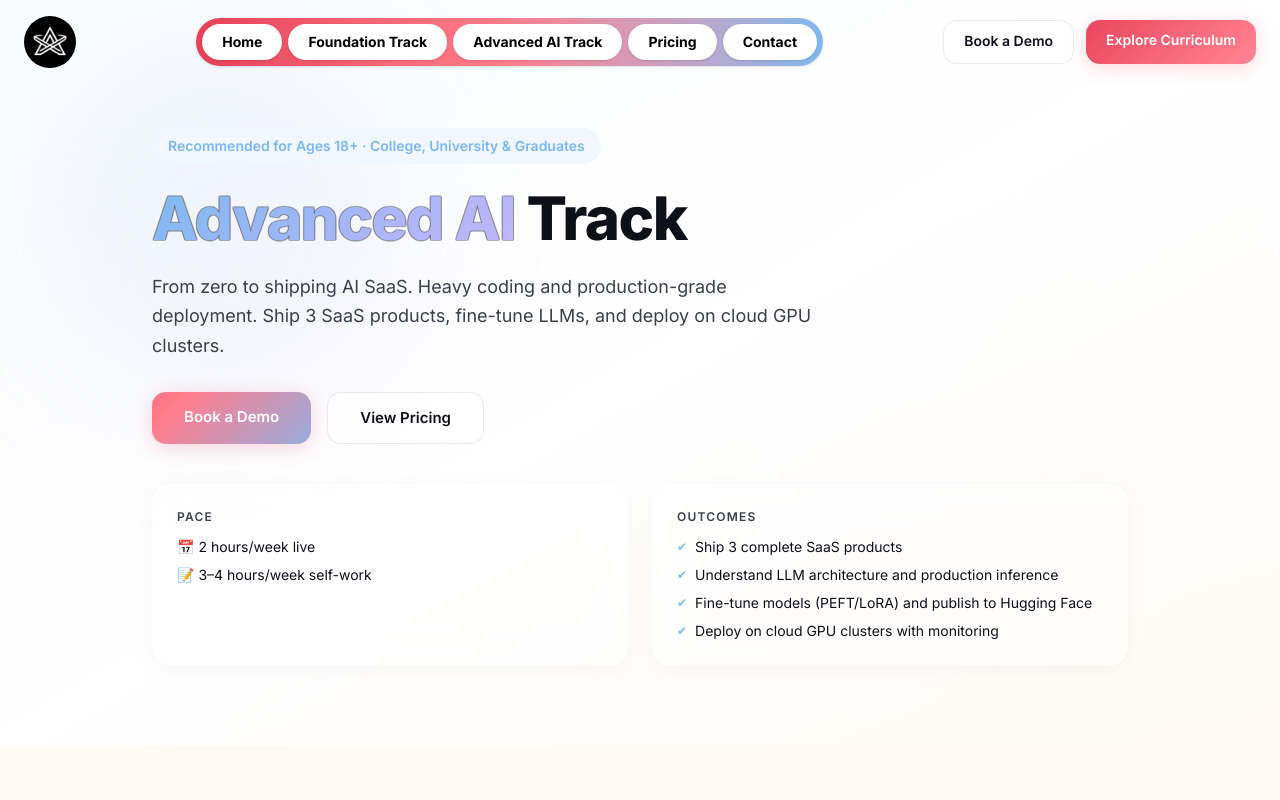
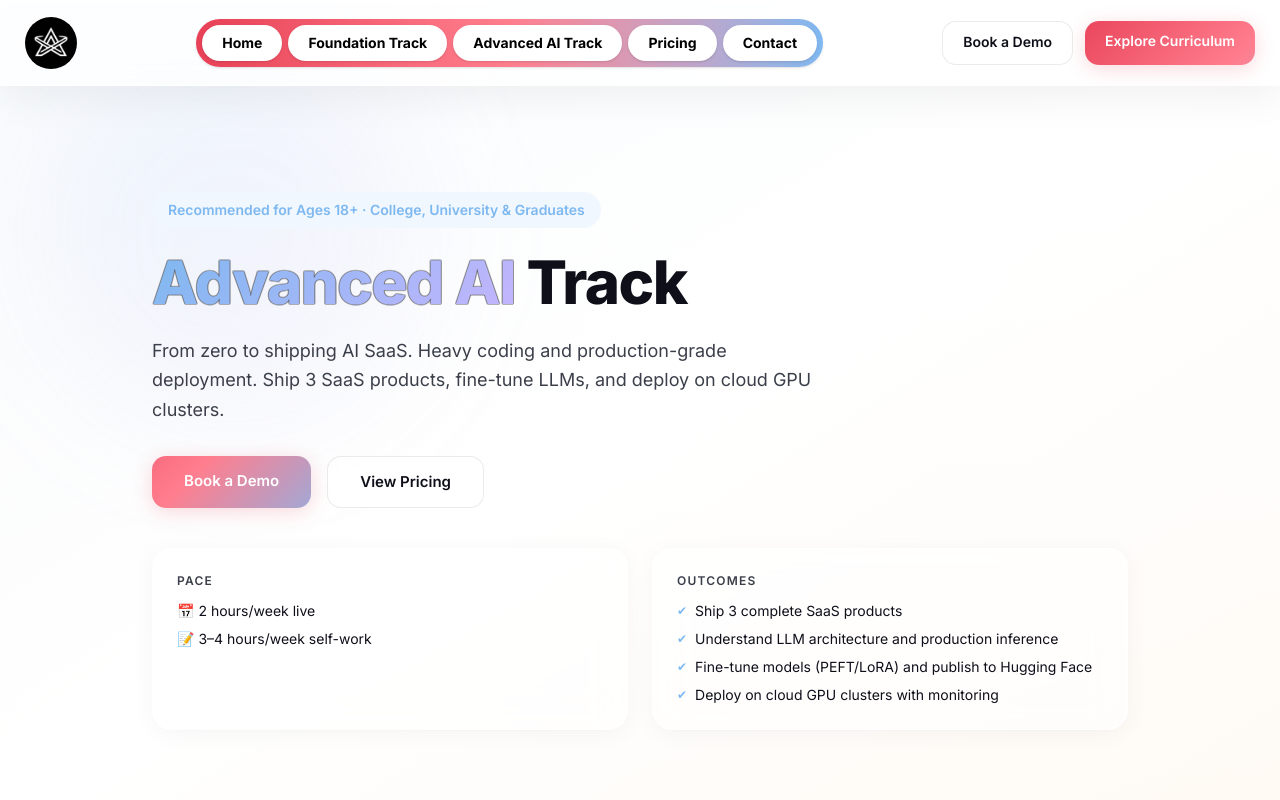
Before and after one commit to YADAV1825/AutonomousX_Tech, a Next.js app: page /advanced in a window 1280 px wide. Shown: the top 800 px of the page. Built offline with nearby package versions, Linux system fonts and the light colour scheme.

Commit message:
Navbar & size issue update

```diff
--- a/src/app/advanced/page.tsx
+++ b/src/app/advanced/page.tsx
@@ -11,7 +11,7 @@ export default function AdvancedPage() {
   return (
     <>
       {/* Hero Banner */}
-      <section className="relative pt-24 pb-12 sm:pt-28 sm:pb-16 lg:pt-32 lg:pb-20 overflow-hidden">
+      <section className="relative pt-44 pb-12 sm:pt-48 sm:pb-16 lg:pt-48 lg:pb-20 overflow-hidden">
         <div className="absolute inset-0 bg-gradient-to-br from-ice/40 via-white to-cream/20 pointer-events-none" />
         <div className="absolute top-10 left-10 w-96 h-96 rounded-full bg-gradient-to-br from-sky/10 to-lavender/10 blur-3xl pointer-events-none" />
 
--- a/src/app/foundation/page.tsx
+++ b/src/app/foundation/page.tsx
@@ -11,7 +11,7 @@ export default function FoundationPage() {
   return (
     <>
       {/* Hero Banner */}
-      <section className="relative pt-24 pb-12 sm:pt-28 sm:pb-16 lg:pt-32 lg:pb-20 overflow-hidden">
+      <section className="relative pt-44 pb-12 sm:pt-48 sm:pb-16 lg:pt-48 lg:pb-20 overflow-hidden">
         <div className="absolute inset-0 bg-gradient-to-br from-blush/40 via-white to-cream/30 pointer-events-none" />
         <div className="absolute top-10 right-10 w-96 h-96 rounded-full bg-gradient-to-br from-soft-red/10 to-rose/10 blur-3xl pointer-events-none" />
 
--- a/src/app/globals.css
+++ b/src/app/globals.css
@@ -341,9 +341,6 @@
 /* ===== BODY SCROLL LOCK ===== */
 .body-scroll-locked {
   overflow: hidden;
-  position: fixed;
-  width: 100%;
-  height: 100%;
 }
 
 /* ===== SCROLLBAR HIDE ===== */
--- a/src/components/Hero.tsx
+++ b/src/components/Hero.tsx
@@ -97,12 +97,12 @@ export default function Hero() {
       </motion.div>
 
       {/* Content */}
-      <div className="relative z-10 max-w-7xl mx-auto px-4 sm:px-6 py-20 sm:py-24 lg:py-32 flex w-full">
+      <div className="relative z-10 max-w-7xl mx-auto px-4 sm:px-6 pt-44 pb-20 sm:pt-48 sm:pb-24 lg:pt-48 lg:pb-32 flex w-full">
         <motion.div
           initial={{ opacity: 0, y: 30 }}
           animate={{ opacity: 1, y: 0 }}
           transition={{ duration: 0.8, ease: "easeOut" }}
-          className="max-w-2xl lg:max-w-3xl"
+          className="max-w-2xl lg:max-w-3xl flex flex-col items-center text-center lg:items-start lg:text-left mx-auto lg:mx-0"
         >
           {/* Academy badge */}
           <motion.div
@@ -145,7 +145,7 @@ export default function Hero() {
             initial={{ opacity: 0, y: 20 }}
             animate={{ opacity: 1, y: 0 }}
             transition={{ delay: 0.5 }}
-            className="flex flex-col sm:flex-row gap-3 sm:gap-4 mb-8 sm:mb-12"
+            className="flex flex-col sm:flex-row gap-3 sm:gap-4 mb-8 sm:mb-12 w-full sm:w-auto justify-center lg:justify-start"
           >
             <Link href="#contact" className="btn-gradient text-base no-underline text-center">
               Book a Demo
--- a/src/components/Navbar.tsx
+++ b/src/components/Navbar.tsx
@@ -91,10 +91,8 @@ export default function Navbar() {
 
   return (
     <header
-      className={`fixed top-0 left-0 right-0 z-50 transition-all duration-300 ${
-        scrolled
-          ? "glass-strong shadow-lg"
-          : "bg-transparent"
+      className={`fixed top-0 left-0 right-0 z-50 transition-all duration-300 glass-strong ${
+        scrolled ? "shadow-lg" : "shadow-sm border-b border-border/10"
       }`}
     >
       <div className="max-w-7xl mx-auto px-4 sm:px-6 py-3 sm:py-4 flex items-center justify-between">
@@ -204,7 +202,7 @@ export default function Navbar() {
               animate={{ x: 0 }}
               exit={{ x: "100%" }}
               transition={{ type: "spring", damping: 30, stiffness: 300 }}
-              className="fixed top-0 right-0 h-full w-[min(320px,85vw)] z-50 glass-strong shadow-2xl lg:hidden overflow-y-auto"
+              className="fixed top-0 right-0 h-[100dvh] w-[min(320px,85vw)] z-50 bg-white/95 backdrop-blur-xl shadow-2xl lg:hidden overflow-y-auto"
               role="dialog"
               aria-modal="true"
               aria-label="Navigation menu"
@@ -219,15 +217,7 @@ export default function Navbar() {
                   />
                   <span className="text-sm font-bold text-text">AI Academy</span>
                 </Link>
-                <button
-                  className="w-10 h-10 flex items-center justify-center rounded-xl bg-white/50 border border-border/50 text-text-muted hover:text-text transition-colors cursor-pointer"
-                  onClick={() => setMobileOpen(false)}
-                  aria-label="Close menu"
-                >
-                  <svg className="w-5 h-5" fill="none" viewBox="0 0 24 24" stroke="currentColor" strokeWidth={2}>
-                    <path strokeLinecap="round" strokeLinejoin="round" d="M6 18L18 6M6 6l12 12" />
-                  </svg>
-                </button>
+                {/* Removed extra X button since hamburger morphs into X */}
               </div>
 
               {/* Nav links */}
```
